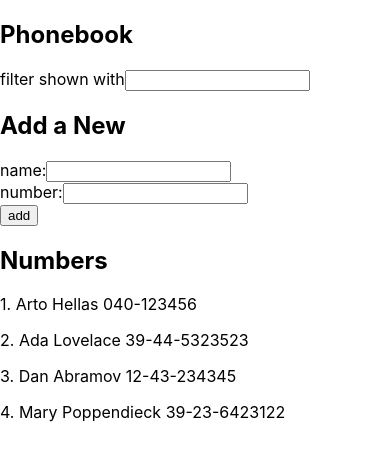
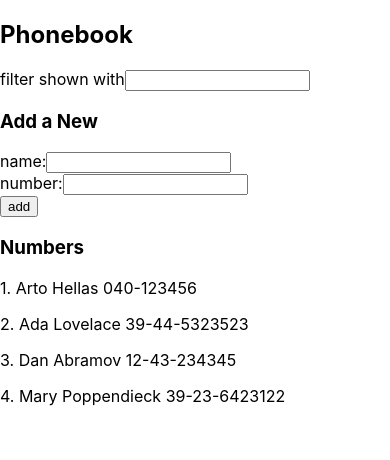
Before and after one commit to austinjbarrow2000/FSO, a React (Create React App) app in the folder part2/phonebook/: page / in a window 390 px wide. Shown: the top 460 px of the page. Built offline with nearby package versions, Linux system fonts and the light colour scheme.

Commit message:
Refactor phonebook components

```diff
--- a/part2/phonebook/src/App.js
+++ b/part2/phonebook/src/App.js
@@ -1,4 +1,8 @@
 import { useState } from 'react'
+import Filter from './Components/Filter.js'
+import PersonForm from './Components/PersonForm.js'
+import Persons from './Components/Persons.js'
+
 
 const App = () => {
   const [persons, setPersons] = useState([
@@ -24,9 +28,12 @@ const App = () => {
     if(persons.filter(person => person.name === newName).length === 0) {
       setPersons(persons.concat({name: newName, number: newNumber, id: persons.length}))
       setNewName('')
+      setNewNumber('')
     } else{
       alert(`${newName} is already in the phonebook.`)
     }
+
+    console.log(filter)
 
   }
 
@@ -34,7 +41,7 @@ const App = () => {
     setNewName(event.target.value)
   }
 
-  const handlePhoneNumberChange = (event) => {
+  const handleNumberChange = (event) => {
     setNewNumber(event.target.value)
   }
 
@@ -45,38 +52,12 @@ const App = () => {
   return (
     <div>
       <h2>Phonebook</h2>
-      <div>
-        filter shown with
-        <input
-          value = {filter}
-          onChange = {handleFilterChange}
-        />
-      </div>
-      <h2>Add a New</h2>
-      <form onSubmit = {addPerson}>
-        <div>
-          name:
-          <input
-            value = {newName}
-            onChange = {handleNameChange}
-          />
-        </div>
-        <div>
-          number:
-          <input
-            value = {newNumber}
-            onChange = {handlePhoneNumberChange}
-          />
-        </div>
-        <div>
-          <button type="submit">add</button>
-        </div>
-      </form>
-      <h2>Numbers</h2>
-
-      {personsToShow.map(person =>
-        <p key = {person.name}>{person.id}. {person.name} {person.number}</p>
-      )}
+      <Filter filterValue = {filter} filterChange = {handleFilterChange} />
+      <h3>Add a New</h3>
+      <PersonForm onSubmit={addPerson} nameValue = {newName} nameChange={handleNameChange}
+        numberValue = {newNumber} numberChange={handleNumberChange}/>
+      <h3>Numbers</h3>
+      <Persons personsToShow = {personsToShow} />
     </div>
   )
 }
--- /dev/null
+++ b/part2/phonebook/src/Components/Filter.js
@@ -0,0 +1,13 @@
+const Filter = ({filterValue, filterChange}) => {
+    return (
+        <div>
+            filter shown with
+            <input
+            value = {filterValue}
+            onChange = {filterChange}
+            />
+        </div>
+    )
+}
+
+export default Filter
--- /dev/null
+++ b/part2/phonebook/src/Components/PersonForm.js
@@ -0,0 +1,25 @@
+const PersonForm = ({onSubmit, nameValue, nameChange, numberValue, numberChange}) => {
+    return (
+        <form onSubmit = {onSubmit}>
+            <div>
+            name:
+            <input
+                value = {nameValue}
+                onChange = {nameChange}
+            />
+            </div>
+            <div>
+            number:
+            <input
+                value = {numberValue}
+                onChange = {numberChange}
+            />
+            </div>
+            <div>
+            <button type="submit">add</button>
+            </div>
+        </form>
+    )
+}
+
+export default PersonForm
--- /dev/null
+++ b/part2/phonebook/src/Components/Persons.js
@@ -0,0 +1,11 @@
+const Persons = ({personsToShow}) => {
+    return (
+        <div>
+            {personsToShow.map(person =>
+                <p key = {person.name}>{person.id}. {person.name} {person.number}</p>
+            )}
+        </div>
+    )
+}
+
+export default Persons
```
